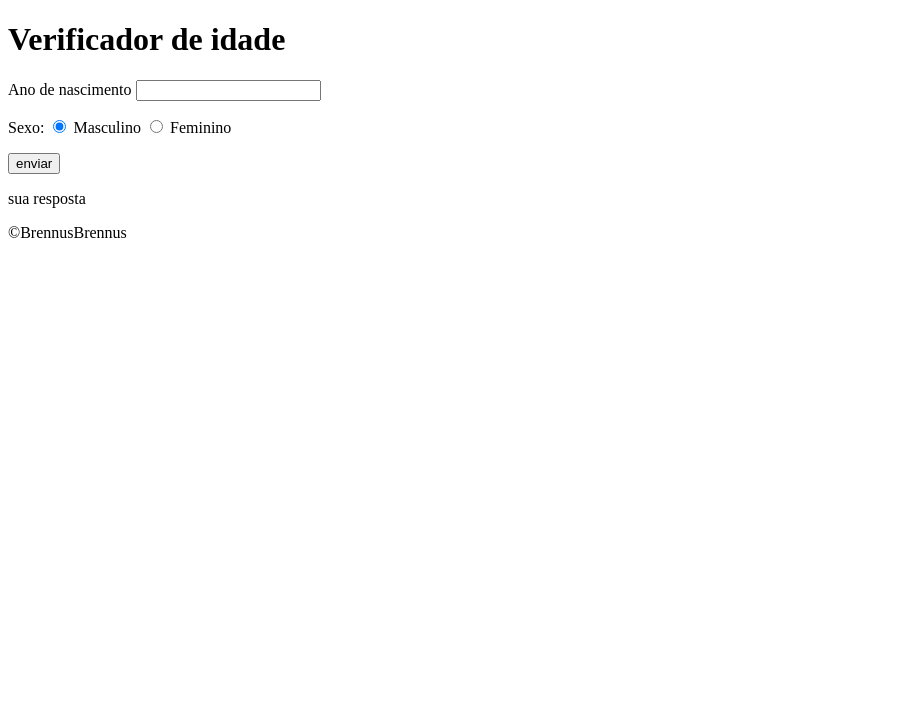
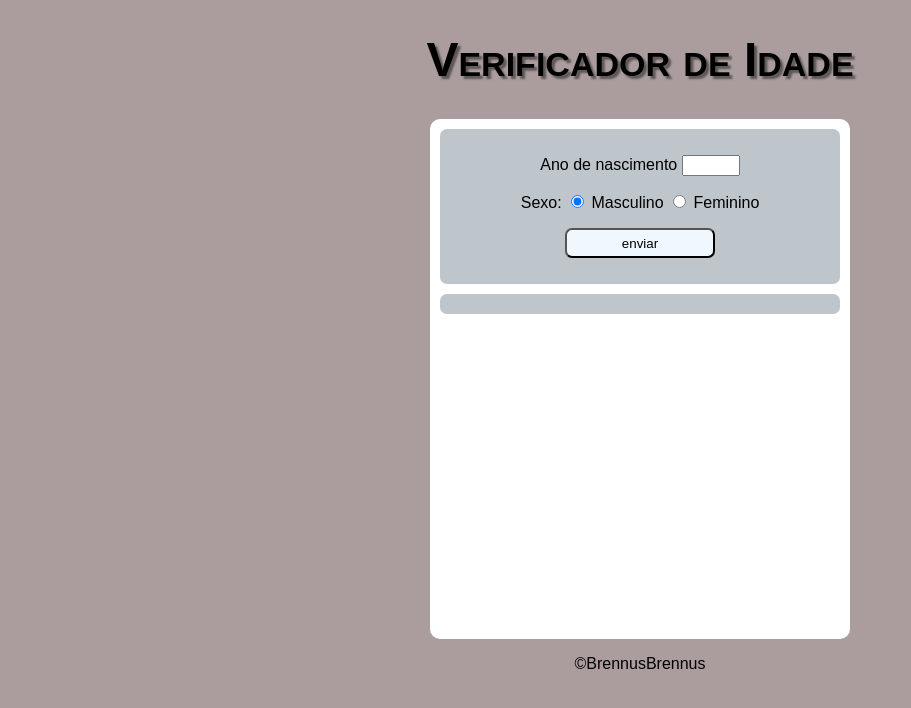
Before and after one commit to BrennusBrennus/JavaScript, a plain HTML site: page desafios/idade/index.html in a window 1280 px wide. Shown: the whole page, without its empty margins (0-911 px from the left). Drawn offline with Linux system fonts and the light colour scheme.

Commit message:
finalizado

```diff
--- /dev/null
+++ b/desafios/idade/celular.css
@@ -0,0 +1,88 @@
+@charset "utf-8";
+
+body {
+    background-color: rgb(171, 157, 157);
+    font-family: Arial, Helvetica, sans-serif;
+}
+
+/* CABEÇALHO */
+
+header {
+    text-align: center;
+    font-variant: small-caps;
+    font-size: 1em;
+    text-shadow: 3px 3px 2px rgb(94, 87, 87);
+}
+
+/* CORPO */
+
+section {
+    background-color: white;
+    margin: auto;
+    padding: 10px;
+    border-radius: 10px;
+
+    width: 260px;
+    height: 400px;
+}
+
+
+div {
+    background-color: rgb(190, 197, 203);
+    padding: 10px;
+    text-align: center;
+    border-radius: 10px;
+
+
+}
+
+p {
+    text-align: center;
+}
+
+#nasc {
+    width: 50px;
+}
+
+#res{
+    margin-top: 10px;
+    padding-top: 10px;
+    font-size: 1.3em;
+}
+
+.botao {
+    border-radius: 7px;
+    background-color: aliceblue;
+    height: 30px;
+    width: 150px;
+}
+
+.botao:hover {
+    background-color: rgb(221, 137, 122);
+}
+
+img {
+   margin-top: 15px;
+   margin-bottom: 10px;
+   height: 130px;
+   width: 130px;
+   background-color: whitesmoke;
+   border-radius: 50%;
+   border: 2px solid black;
+}
+
+/* RODAPÉ */
+
+footer {
+    text-align: center;
+}
+
+a {
+    text-decoration: none;
+    color: black;
+}
+
+a:hover {
+    text-decoration: overline underline dashed;
+    font-weight: bold;
+}
--- a/desafios/idade/index.html
+++ b/desafios/idade/index.html
@@ -4,11 +4,12 @@
     <meta charset="UTF-8">
     <meta name="viewport" content="width=device-width, initial-scale=1.0">
     <title>Document</title>
+    <link rel="stylesheet" href="celular.css">
     <link rel="stylesheet" href="style.css">
 </head>
 <body>
     <header>
-        <h1>Verificador de idade</h1>
+        <h1>Verificador de Idade</h1>
     </header>
     <section>
         <div>
@@ -24,16 +25,14 @@
                 <label for="fem">Feminino</label>
             </p>
             <p>
-                <input type="button" value="enviar" onclick="enviar()">
+                <input type="button" value="enviar" onclick="enviar()" class="botao">
             </p>
         </div>
-        <div id="res">
-         sua resposta
-        </div>
+        <div id="res"></div>
     </section>
     <footer>
         <p>
-            &copy;BrennusBrennus
+            <a href="http://twitter.com/Brennus_Brennus" target="_blank">&copy;BrennusBrennus</a>
         </p>
     </footer>
     <script src="style.js"></script>
--- a/desafios/idade/style.css
+++ b/desafios/idade/style.css
@@ -1 +1,94 @@
 @charset "utf-8";
+
+
+@media screen and (min-width: 800px) {
+
+    body {
+        background-color: rgb(171, 157, 157);
+        font-family: Arial, Helvetica, sans-serif;
+    }
+
+    /* CABEÇALHO */
+
+    header {
+        text-align: center;
+        font-variant: small-caps;
+        font-size: 1.5em;
+        text-shadow: 3px 3px 2px rgb(94, 87, 87);
+    }
+
+    /* CORPO */
+
+    section {
+        background-color: white;
+        margin: auto;
+        padding: 10px;
+        border-radius: 10px;
+
+        width: 400px;
+        height: 500px;
+    }
+
+
+
+    div {
+        background-color: rgb(190, 197, 203);
+        padding: 10px;
+        text-align: center;
+        border-radius: 7px;
+
+
+    }
+
+    p {
+        text-align: center;
+    }
+
+    #nasc {
+        width: 50px;
+    }
+
+    #res {
+        margin-top: 10px;
+        padding-top: 10px;
+        font-size: 1.3em;
+    }
+
+    .botao {
+        border-radius: 7px;
+        background-color: aliceblue;
+        height: 30px;
+        width: 150px;
+    }
+
+    .botao:hover {
+        background-color: rgb(221, 137, 122);
+    }
+
+    img {
+        margin-top: 70px;
+        margin-bottom: 20px;
+        height: 190px;
+        width: 190px;
+        background-color: whitesmoke;
+        border-radius: 50%;
+        border: 2px solid black;
+    }
+
+    /* RODAPÉ */
+
+    footer {
+        text-align: center;
+    }
+
+    a {
+        text-decoration: none;
+        color: black;
+    }
+
+    a:hover {
+        text-decoration: overline underline dashed;
+        font-weight: bold;
+    }
+
+}
--- a/desafios/idade/style.js
+++ b/desafios/idade/style.js
@@ -15,7 +15,8 @@ function enviar() {
 
         if (fsex[0].checked) {
             genero = 'Homem'
-            if (idade >= 0 || idade < 3) {
+            document.body.style.background = 'lightblue'
+            if (idade >= 0 && idade < 3) {
                 // bebê
                 img.setAttribute('src', 'bebe.png')
 
@@ -42,7 +43,8 @@ function enviar() {
 
         } else if (fsex[1].checked) {
             genero = 'Mulher'
-            if (idade >= 0 && idade < 2) {
+            document.body.style.background = 'pink'
+            if (idade >= 0 && idade < 3) {
                 // bebê
                 img.setAttribute('src', 'bebe.png')
 
@@ -64,13 +66,13 @@ function enviar() {
 
             } else {
                 // idoso
-                img.setAttribute('src', 'velha')
+                img.setAttribute('src', 'velha.png')
             }
+
         }
 
-        res.innerHTML = `Você é ${genero} e tem ${idade} anos de idade`
-        res.appendChild(img)
+
     }
-
-
+    res.innerHTML = `Você é <strong>${genero}</strong> e tem ${idade} anos de idade`
+    res.appendChild(img)
 }
```
